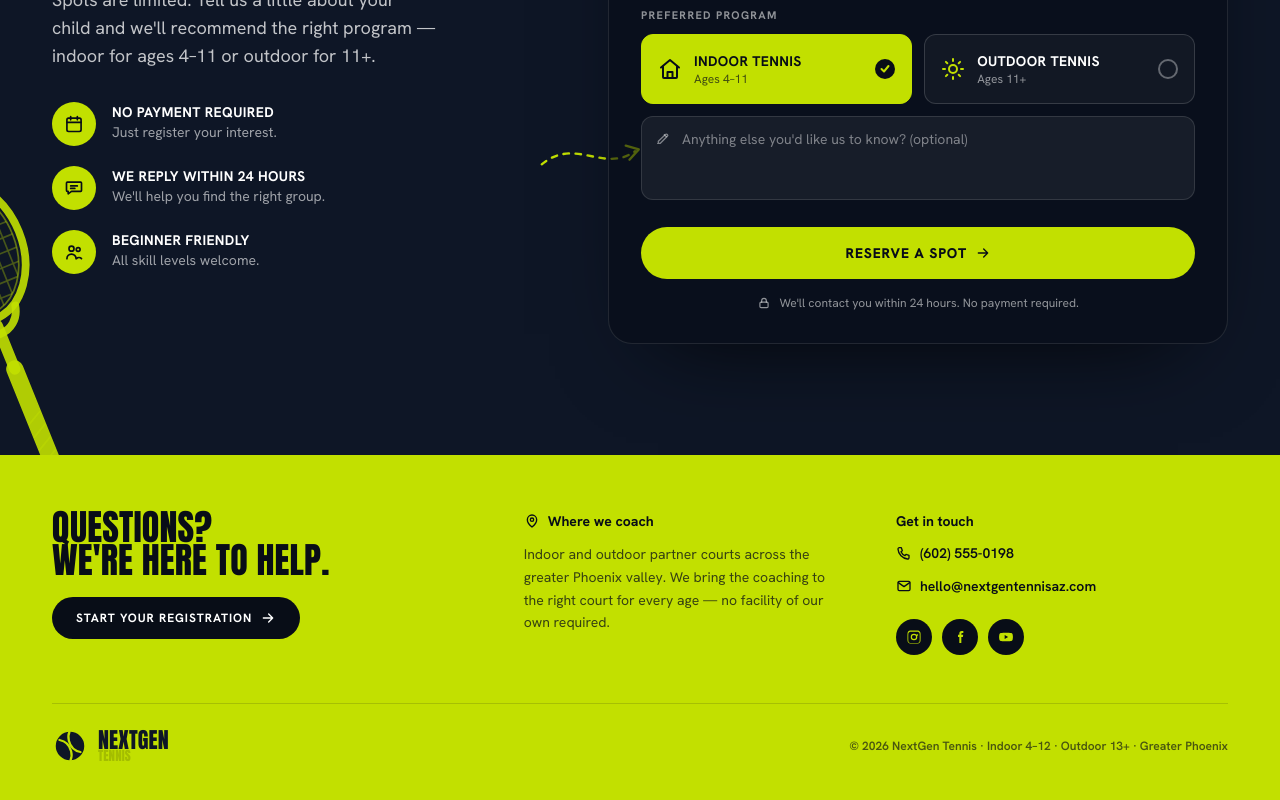
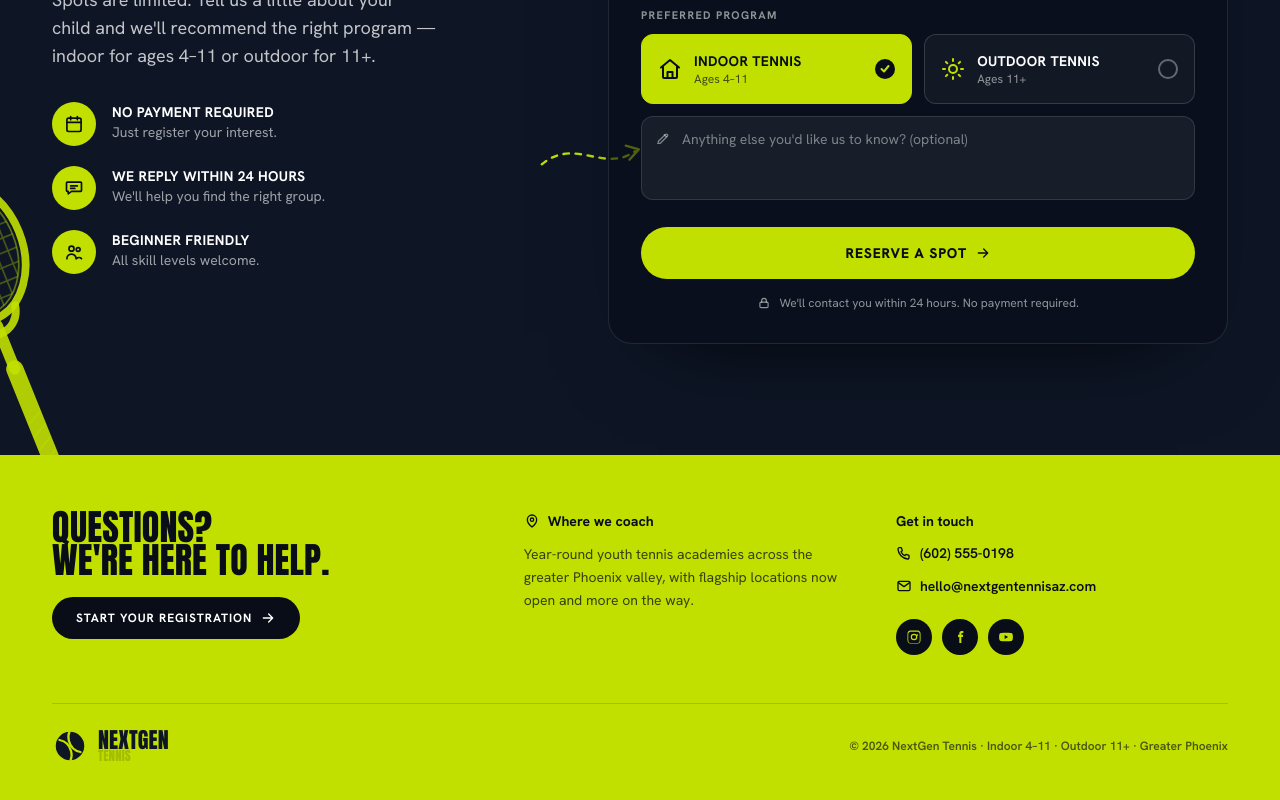
Before and after one commit to ShresthSamyak/-nextgentennis, a Next.js app: page / in a window 1280 px wide. Shown: the part 4721-5521 px from the top of the page. Built offline with nearby package versions, Linux system fonts and the light colour scheme.

Commit message:
feat: update age range in metadata for indoor and outdoor tennis programs to reflect correct age groups

```diff
--- a/app/layout.tsx
+++ b/app/layout.tsx
@@ -16,9 +16,9 @@ const hanken = Hanken_Grotesk({
 });
 
 export const metadata: Metadata = {
-  title: "NextGen Tennis — Indoor 4–12 · Outdoor 13+ · Greater Phoenix",
+  title: "NextGen Tennis — Indoor 4–11 · Outdoor 11+ · Greater Phoenix",
   description:
-    "Engaging indoor tennis training for ages 4–12 and outdoor development for players 13+. Small-group, confidence-first coaching on partner courts across the Phoenix valley.",
+    "Building the future of youth tennis in the US. Indoor red & orange ball training for ages 4–11 and outdoor development for players 11+, at year-round academies across the greater Phoenix area.",
 };
 
 export default function RootLayout({
--- a/app/programs/page.tsx
+++ b/app/programs/page.tsx
@@ -22,9 +22,9 @@ import {
 } from "@/components/icons";
 
 export const metadata: Metadata = {
-  title: "Programs — NextGen Tennis | Indoor 4–12 · Outdoor 13+",
+  title: "Programs — NextGen Tennis | Indoor 4–11 · Outdoor 11+",
   description:
-    "Age-appropriate tennis programs: indoor training for ages 4–12 and outdoor development for ages 13+. Coaching philosophy, session structure, and FAQs.",
+    "Age-appropriate tennis programs: indoor red & orange ball training for ages 4–11 and outdoor development for ages 11+. Coaching philosophy, session structure, and FAQs.",
 };
 
 const philosophy = [
@@ -101,26 +101,26 @@ type Track = {
 
 const tracks: Track[] = [
   {
-    age: "Ages 4–12",
+    age: "Ages 4–11",
     title: "Indoor Training",
     shot: PHOTOS.indoorCoaching,
     tag: "bg-brand text-ink",
     accent: "text-emerald",
     points: [
+      "Red & orange ball pathway (ages 4–11)",
       "Hand-eye coordination & racquet control",
-      "Footwork and the first real strokes",
-      "Rallying through fun, game-based learning",
+      "Footwork, first strokes & rallying",
       "Year-round on weatherproof partner courts",
     ],
   },
   {
-    age: "Ages 13+",
+    age: "Ages 11+",
     title: "Outdoor Development",
     shot: PHOTOS.overhead,
     tag: "bg-gold text-ink",
     accent: "text-gold",
     points: [
-      "Advanced technique & tactical decisions",
+      "Green & yellow ball on the full court",
       "Match strategy, point construction & serve",
       "Fitness, mental game & competitive play",
       "Tournament and high-school / college prep",
--- a/components/Footer.tsx
+++ b/components/Footer.tsx
@@ -37,9 +37,8 @@ export default function Footer() {
               <MapPin className="h-4 w-4" /> Where we coach
             </h4>
             <p className="mt-3 max-w-xs text-sm leading-relaxed text-ink/75">
-              Indoor and outdoor partner courts across the greater Phoenix
-              valley. We bring the coaching to the right court for every age — no
-              facility of our own required.
+              Year-round youth tennis academies across the greater Phoenix
+              valley, with flagship locations now open and more on the way.
             </p>
           </div>
 
@@ -86,8 +85,8 @@ export default function Footer() {
         <div className="mt-12 flex flex-col items-start justify-between gap-4 border-t border-ink/15 pt-6 sm:flex-row sm:items-center">
           <Logo />
           <p className="text-xs font-semibold text-ink/65">
-            © {new Date().getFullYear()} NextGen Tennis · Indoor 4–12 · Outdoor
-            13+ · Greater Phoenix
+            © {new Date().getFullYear()} NextGen Tennis · Indoor 4–11 · Outdoor
+            11+ · Greater Phoenix
           </p>
         </div>
       </div>
```
